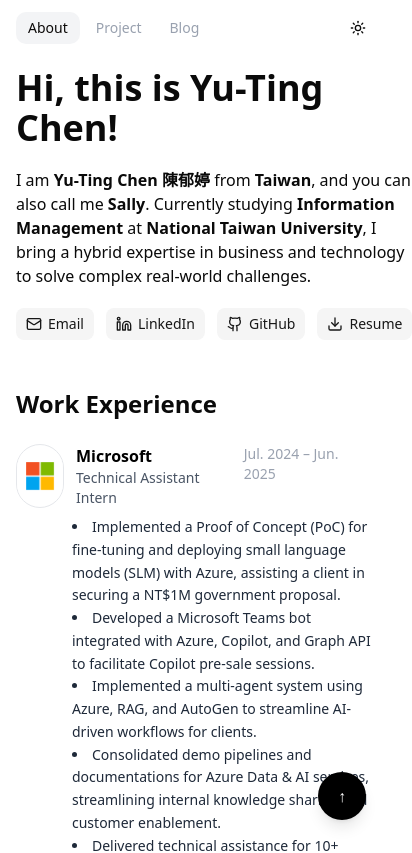
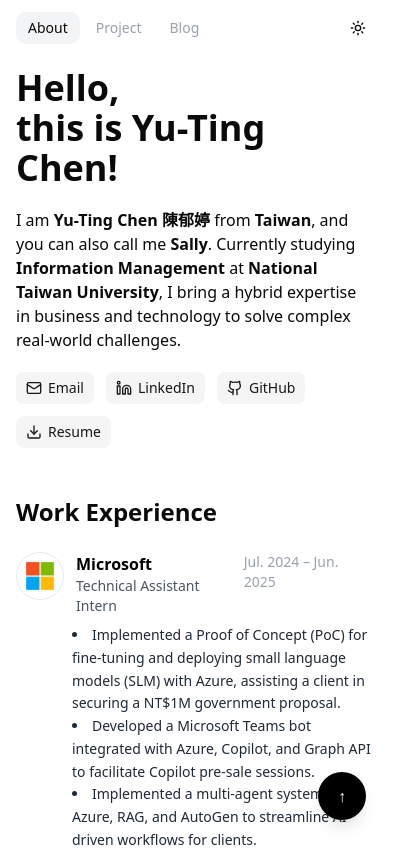
Before and after one commit to yuting1008/portfolio, a Next.js app: page / in a window 390 px wide. Shown: the top 853 px of the page, 412 px wide, since content can reach past the window. Built offline with nearby package versions, Linux system fonts and the light colour scheme.

Commit message:
fix: edit mobile display

```diff
--- a/app/globals.css
+++ b/app/globals.css
@@ -120,3 +120,8 @@
     @apply bg-background text-foreground;
   }
 }
+
+html, body {
+  max-width: 100vw;
+  overflow-x: hidden;
+}
--- a/app/page.tsx
+++ b/app/page.tsx
@@ -81,10 +81,14 @@
 
 export default function page() {
   return (
-    <header className="md:mt-6">
+    <header className="md:mt-6 overflow-x-hidden w-full">
       <nav className="mx-auto flex flex-col max-w-[700px] items-start justify-between gap-12 px-4 py-3 md:px-6">
-        <section className="flex flex-col gap-3">
-          <h1 className="text-4xl font-bold mb-2">Hi, this is Yu-Ting Chen!</h1>
+        <section className="flex flex-col gap-3 w-full">
+          <h1 className="text-4xl font-bold mb-2 break-words w-full">
+            Hello,
+            <br className="block sm:hidden" />
+            <span className="sm:ml-2">this is Yu-Ting Chen!</span>
+          </h1>
 
           <div>
             I am <span className="font-semibold">Yu-Ting Chen 陳郁婷</span> from{" "}
@@ -96,7 +100,7 @@
             real-world challenges.
           </div>
 
-          <div className="flex items-center gap-3 mt-2">
+          <section className="flex flex-wrap items-center gap-3 mt-2 w-full">
             <EmailButton />
 
             <Link
@@ -120,7 +124,7 @@
             </Link>
 
             <ResumeDownload />
-          </div>
+          </section>
         </section>
 
         <section>
@@ -135,7 +139,7 @@
                       alt={exp.institution}
                       width={48}
                       height={48}
-                      className="rounded-full object-contain border border-gray-200 dark:border-gray-700"
+                      className="w-12 h-12 rounded-full object-cover border border-gray-200 dark:border-gray-700"
                     />
                     <div>
                       <p className="text-base font-semibold text-black dark:text-white">
@@ -173,7 +177,7 @@
                       alt={exp.institution}
                       width={48}
                       height={48}
-                      className="rounded-full object-contain border border-gray-200 dark:border-gray-700"
+                      className="w-12 h-12 rounded-full object-cover border border-gray-200 dark:border-gray-700"
                     />
                     <div>
                       <p className="text-base font-semibold text-black dark:text-white">
```
